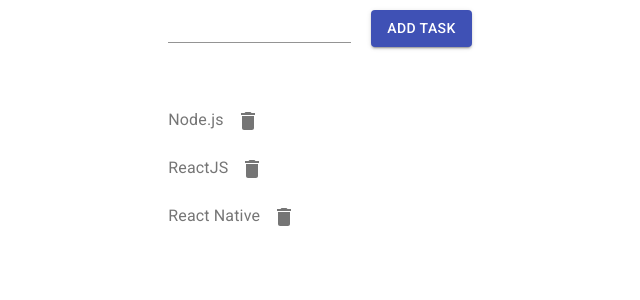
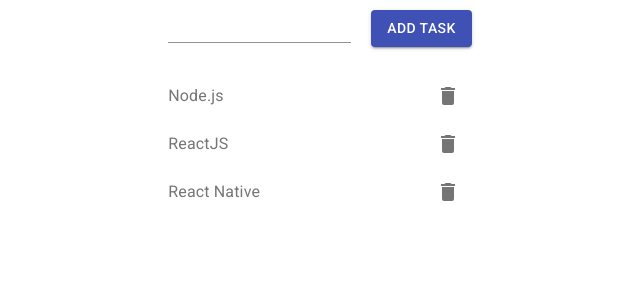
Before and after one commit to matheusfaggi/todolist_client-side, a React app: page / in a window 1280 px wide. Shown: the top 300 px of the page, without its empty margins (320-960 px from the left). Built offline with nearby package versions, Linux system fonts and the light colour scheme.

Commit message:
ajustes na posição dos elementos na lista

```diff
--- a/package.json
+++ b/package.json
@@ -37,6 +37,7 @@
   "dependencies": {
     "@material-ui/icons": "^4.5.1",
     "axios": "^0.19.0",
+    "prop-types": "^15.7.2",
     "react": "^16.12.0",
     "react-dom": "^16.12.0"
   }
--- a/src/App.css
+++ b/src/App.css
@@ -11,5 +11,4 @@
   display: flex;
   align-items: center;
   justify-content: center;
-
 }
--- a/src/components/Style.css
+++ b/src/components/Style.css
@@ -1,19 +1,30 @@
 .new-task {
-
+  width: 100%;
+  display: flex;
+  flex-direction: row;
+  align-items: center;
+  justify-content: space-between;
 }
 .task {
-
+  width: 100%;
+  display: flex;
+  flex-direction: row;
+  align-items: center;
+  justify-content: space-between;
 }
 #list-task {
-  margin: 50px 0 0 0;
+  display:flex;
+  flex-direction: column;
+  align-items: center;
+  margin: 25px 0 0 0;
   padding: 0;
-  background-color:
+
 }
 #form-task {
   padding:10px;
 }
 #input-task {
-  width: 20%;
+  width: 100%;
 }
 #btn-task {
   margin: 0px 0px 0px 20px;
--- a/src/components/TodoItem.js
+++ b/src/components/TodoItem.js
@@ -1,18 +1,26 @@
 import React, { Component } from 'react';
-import { Delete } from "@material-ui/icons";
-import { FormLabel } from '@material-ui/core';
-import { IconButton } from "@material-ui/core";
+import Delete from "@material-ui/icons/Delete";
+import FormLabel from '@material-ui/core/FormLabel';
+import IconButton from "@material-ui/core/IconButton";
+import './Style.css';
 
 class TodoItem extends Component{
+  static defaultProps = {
+    isNew: false,
+  }
+  render(){
+    const {  onDelete, task, isNew } = this.props;
 
-  render(){
     return (
-    <li>
-      <FormLabel>{this.props.task}</FormLabel>
-      <IconButton onClick={() =>this.handleDelete(task)}>
-        <Delete/>
+    <li className="task">
+      <FormLabel >{task}</FormLabel>
+
+      <IconButton onClick={onDelete}>
+        {!isNew ? <Delete></Delete> : null}
       </IconButton>
+
     </li>
+
     );
   }
 }
--- a/src/components/TodoList.js
+++ b/src/components/TodoList.js
@@ -10,6 +10,9 @@
 
 
 class TodoList extends Component {
+  static defaultProp = {
+    task: 'Olá'
+  }
   state = {
     newTask: '',
     tasks: [
@@ -52,13 +55,16 @@
           Add task
         </Button>
         <ul id="list-task">
-          {tasks.map(task=>(<TodoItem key={task} task={task}/>))}
-
-          {
-            <li key={newTask} className="new-task">
-            <FormLabel>{newTask}</FormLabel>
-            </li>
-          }
+          {tasks.map(task=>(
+          <TodoItem
+            key={task}
+            task={task}
+            onDelete={()=>this.handleDelete(task)}
+          />
+          ))}
+          <TodoItem
+          isNew={true}
+          task={newTask}/>
         </ul>
       </form>
     );
```
